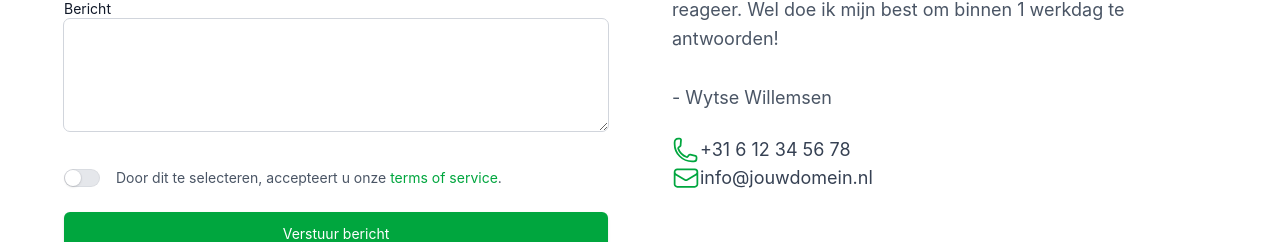
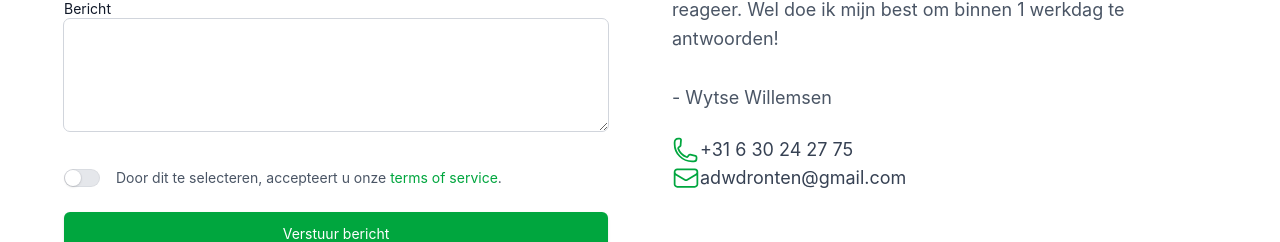
Before and after one commit to MyrtheRosa/Casus_2, a Vue app in the folder VueADW/: page /ContactPage in a window 1280 px wide. Shown: the part 661-903 px from the top of the page. Built offline with nearby package versions, Linux system fonts and the light colour scheme.

Commit message:
email + telnr toegevoegd

```diff
--- a/VueADW/src/pages/ContactPage.vue
+++ b/VueADW/src/pages/ContactPage.vue
@@ -198,7 +198,7 @@ async function handleSubmit(e) {
 
               <!-- PHONE LINK -->
               <a href="tel:+31612345678" class="text-lg font-medium text-gray-700 hover:text-green-600 transition">
-                +31 6 12 34 56 78
+                +31 6 30 24 27 75
               </a>
             </div>
 
@@ -218,7 +218,7 @@ async function handleSubmit(e) {
               <!-- EMAIL LINK -->
               <a href="mailto:info@jouwdomein.nl"
                 class="text-lg font-medium text-gray-700 hover:text-green-600 transition">
-                info@jouwdomein.nl
+                adwdronten@gmail.com
               </a>
             </div>
 
```
